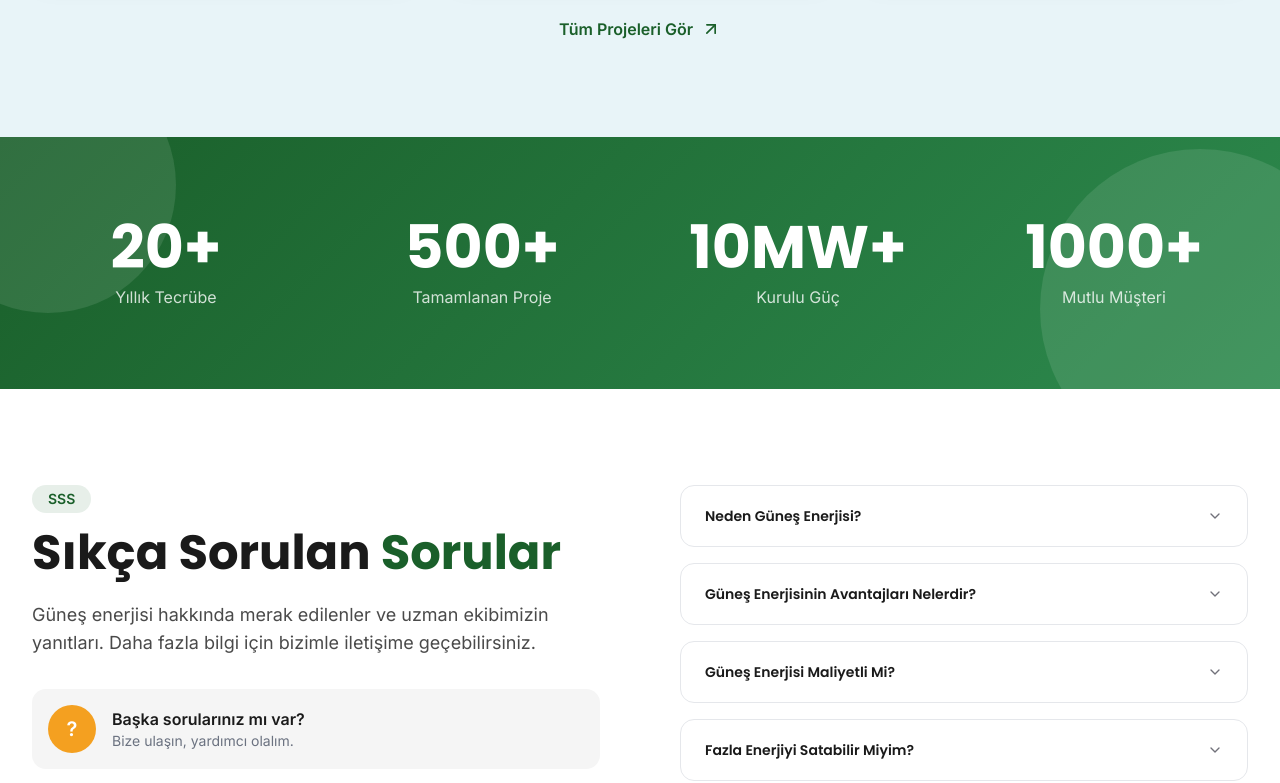
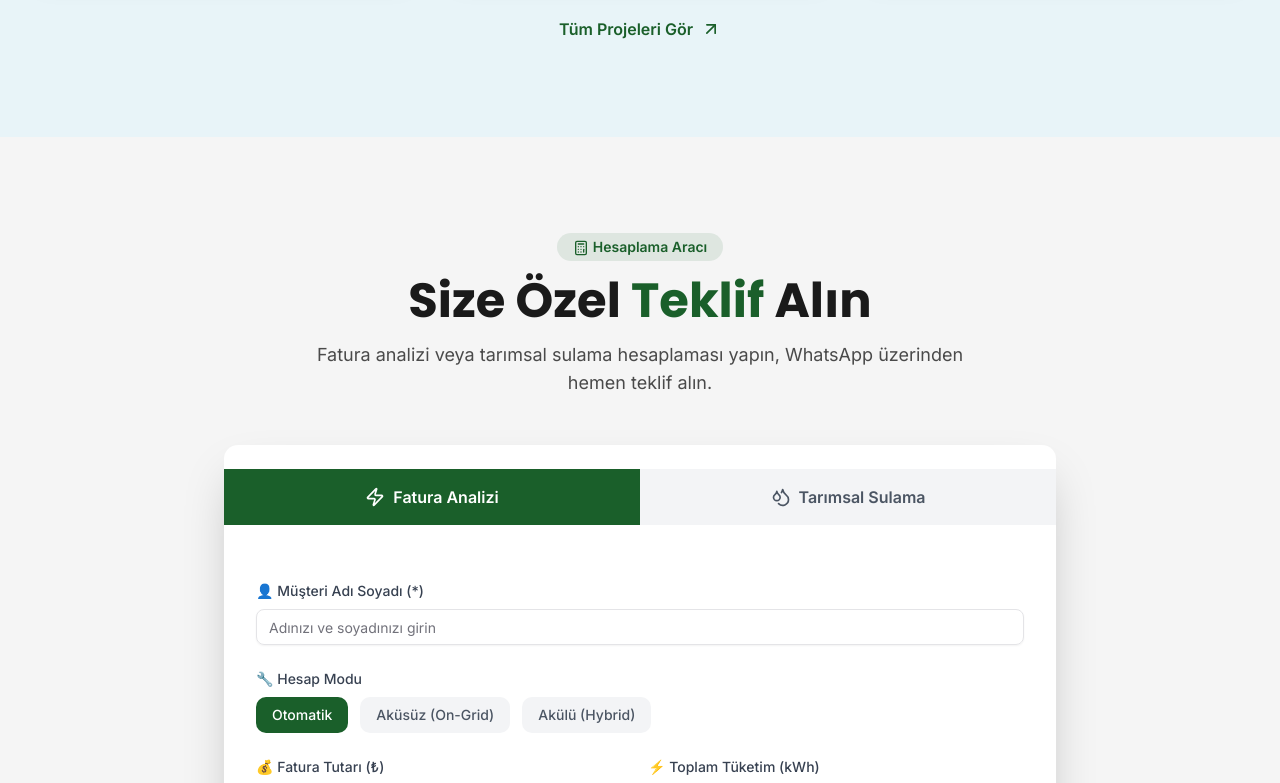
Before and after one commit to mg7434209-hue/gespaenerji3, a React (Vite) app: page / in a window 1280 px wide. Shown: the part 4600-5383 px from the top of the page. Built offline with nearby package versions, Linux system fonts and the light colour scheme.

Commit message:
Update App.tsx

```diff
--- a/src/App.tsx
+++ b/src/App.tsx
@@ -4,6 +4,7 @@ import { Features } from './sections/Features';
 import { About } from './sections/About';
 import { Products } from './sections/Products';
 import { Projects } from './sections/Projects';
+import { CalculatorSection } from './sections/Calculator';
 import { Stats } from './sections/Stats';
 import { FAQ } from './sections/FAQ';
 import { CTA } from './sections/CTA';
@@ -19,6 +20,7 @@ function App() {
         <About />
         <Products />
         <Projects />
+        <CalculatorSection />
         <Stats />
         <FAQ />
         <CTA />
```
